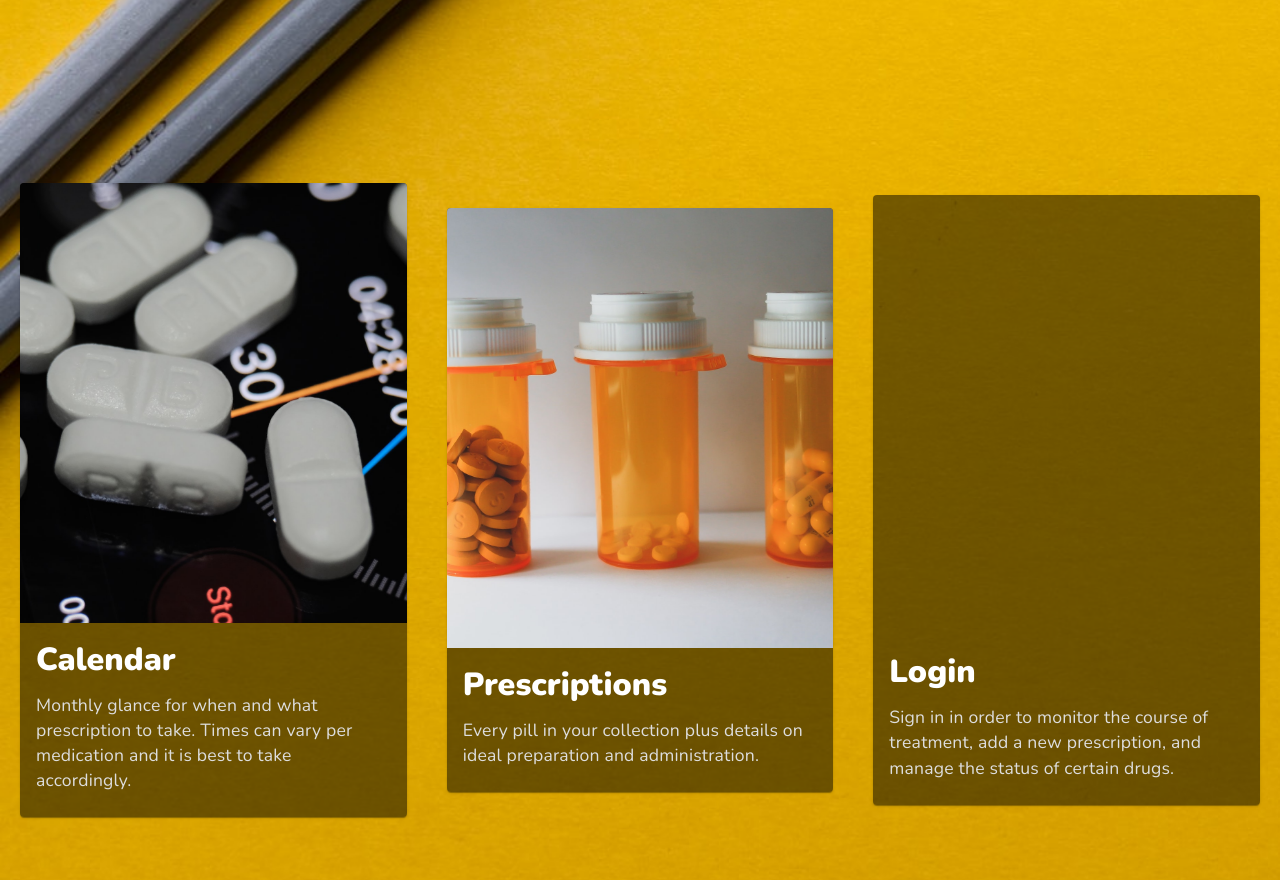
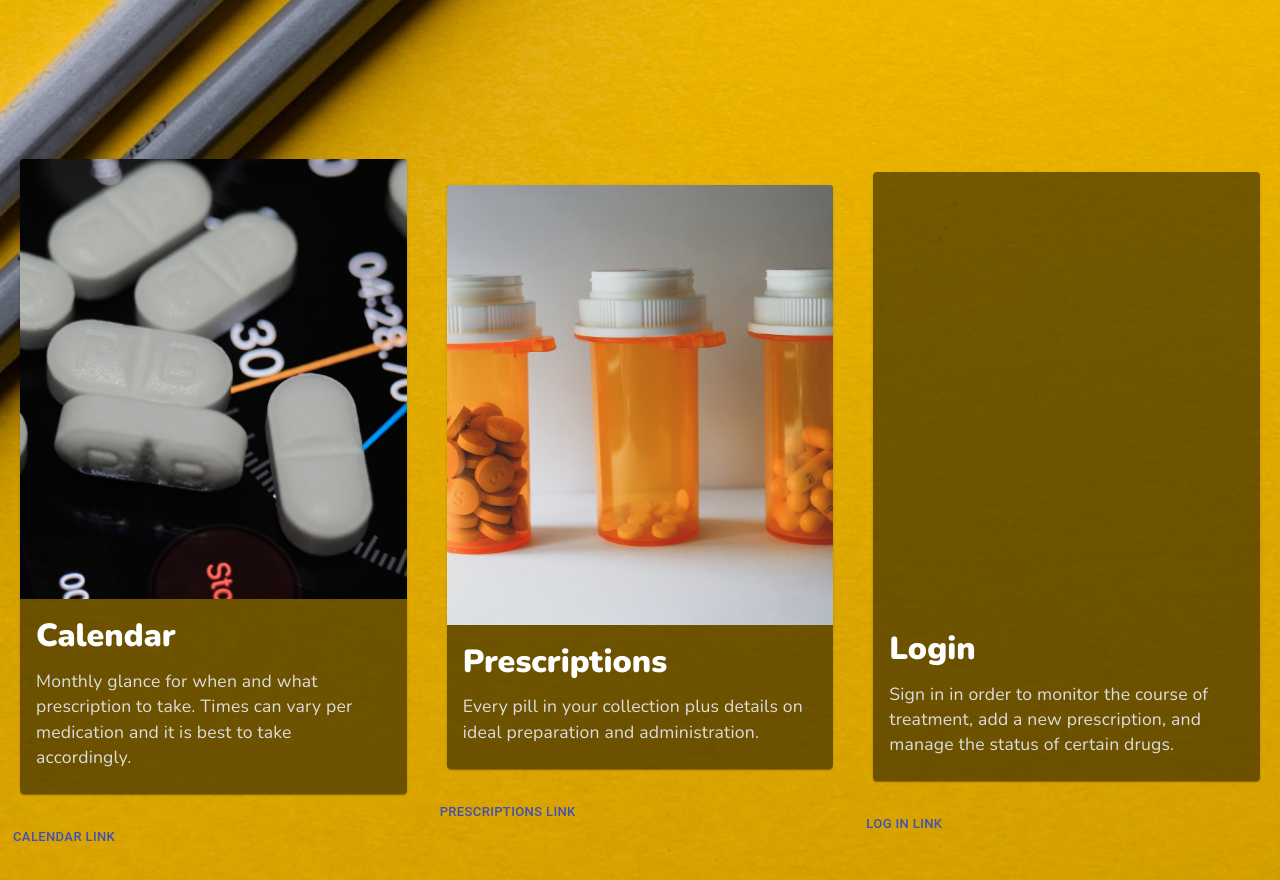
Before and after one commit to matthiatt/my_health_notebook, a React (Create React App) app in the folder client/: page / in a window 1280 px wide. Shown: the part 700-1580 px from the top of the page. Built offline with nearby package versions, Linux system fonts and the light colour scheme.

Commit message:
made links on bottom of cards

```diff
--- a/client/src/components/Body.js
+++ b/client/src/components/Body.js
@@ -3,6 +3,11 @@ import { makeStyles } from '@material-ui/core/styles';
 import ImageCard from './ImageCard';
 import places from '../static/places';
 import useWindowPosition from '../hook/useWindowPosition';
+// import CardActionArea from '@material-ui/core/CardActionArea';
+import CardActions from '@material-ui/core/CardActions';
+import Button from '@material-ui/core/Button';
+
+
 const useStyles = makeStyles((theme) => ({
   root: {
     minHeight: '100vh',
@@ -19,9 +24,32 @@ export default function () {
   const checked = useWindowPosition('header');
   return (
     <div className={classes.root} id="Body">
-      <ImageCard place={places[1]} checked={checked} />
-      <ImageCard place={places[0]} checked={checked} />
-      <ImageCard place={places[2]} checked={checked} />
+      <div>
+        <ImageCard place={places[1]} checked={checked} />
+        <CardActions>
+        <Button size="small" color="primary">
+          CALENDAR LINK
+        </Button>
+      </CardActions>
+      </div>
+
+      <div>
+        <ImageCard place={places[0]} checked={checked} />
+        <CardActions>
+        <Button size="small" color="primary">
+         PRESCRIPTIONS LINK
+        </Button>
+      </CardActions>
+      </div>
+
+      <div>
+        <ImageCard place={places[2]} checked={checked} />
+        <CardActions>
+        <Button size="small" color="primary">
+          LOG IN LINK
+        </Button>
+      </CardActions>
+      </div>
     </div>
   );
 }
```
